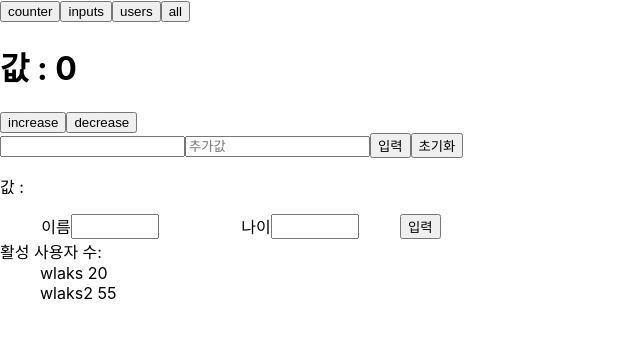
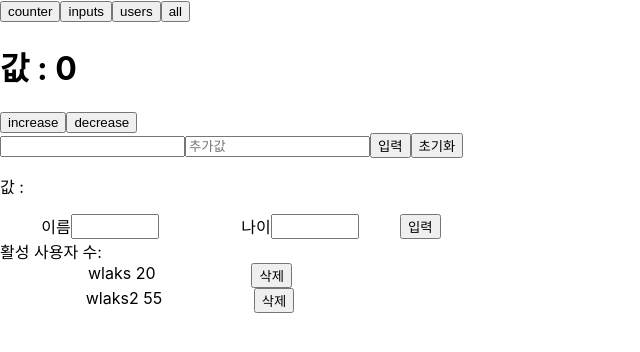
Before and after one commit to jjm2317/react_prac, a React (Create React App) app: page / in a window 1280 px wide. Shown: the top 352 px of the page, without its empty margins (0-640 px from the left). Built offline with nearby package versions, Linux system fonts and the light colour scheme.

Commit message:
feat: (UserList) Delete user by reducer

```diff
--- a/src/components/userList/UserContainerByReducer.js
+++ b/src/components/userList/UserContainerByReducer.js
@@ -46,6 +46,11 @@ function reducer(state, action) {
         ...state,
         users: [...state.users, action.user]
       };
+    case 'DELETE_USER':
+      return {
+        ...state,
+        users: state.users.filter(user => user.id !== action.id)
+      };
   }
   return state;
 }
@@ -76,14 +81,20 @@ const UserContainerByReducer = () => {
     });
   });
 
-  const onRemove = useCallback(() => {});
+  const onRemove = useCallback(e => {
+    console.log(e.target.id, typeof e.target.id);
+    dispatch({
+      type: 'DELETE_USER',
+      id: +e.target.id
+    });
+  });
 
   const onToggle = useCallback(() => {});
   return (
     <section>
       <UserForm onChange={onChange} onCreate={onCreate} />
       <div>활성 사용자 수: {}</div>
-      <UserList users={users} />
+      <UserList users={users} onRemove={onRemove} />
     </section>
   );
 };
--- a/src/components/userList/UserList.js
+++ b/src/components/userList/UserList.js
@@ -4,14 +4,25 @@ const ulStyle = {
   margin: 0,
   listStyle: 'none'
 };
+const liStyle = {
+  display: 'flex',
+  width: 300,
+  flex: 'row nowrap',
+  justifyContent: 'space-around'
+};
 
-const UserList = ({ users }) => {
+const UserList = ({ users, onRemove }) => {
   console.log(ulStyle);
   return (
     <ul style={ulStyle}>
       {users.map(user => (
-        <li key={user.id}>
-          {user.username} {user.age}
+        <li style={liStyle} key={user.id}>
+          <span>
+            {user.username} {user.age}
+          </span>
+          <button id={user.id} onClick={onRemove}>
+            삭제
+          </button>
         </li>
       ))}
     </ul>
```
